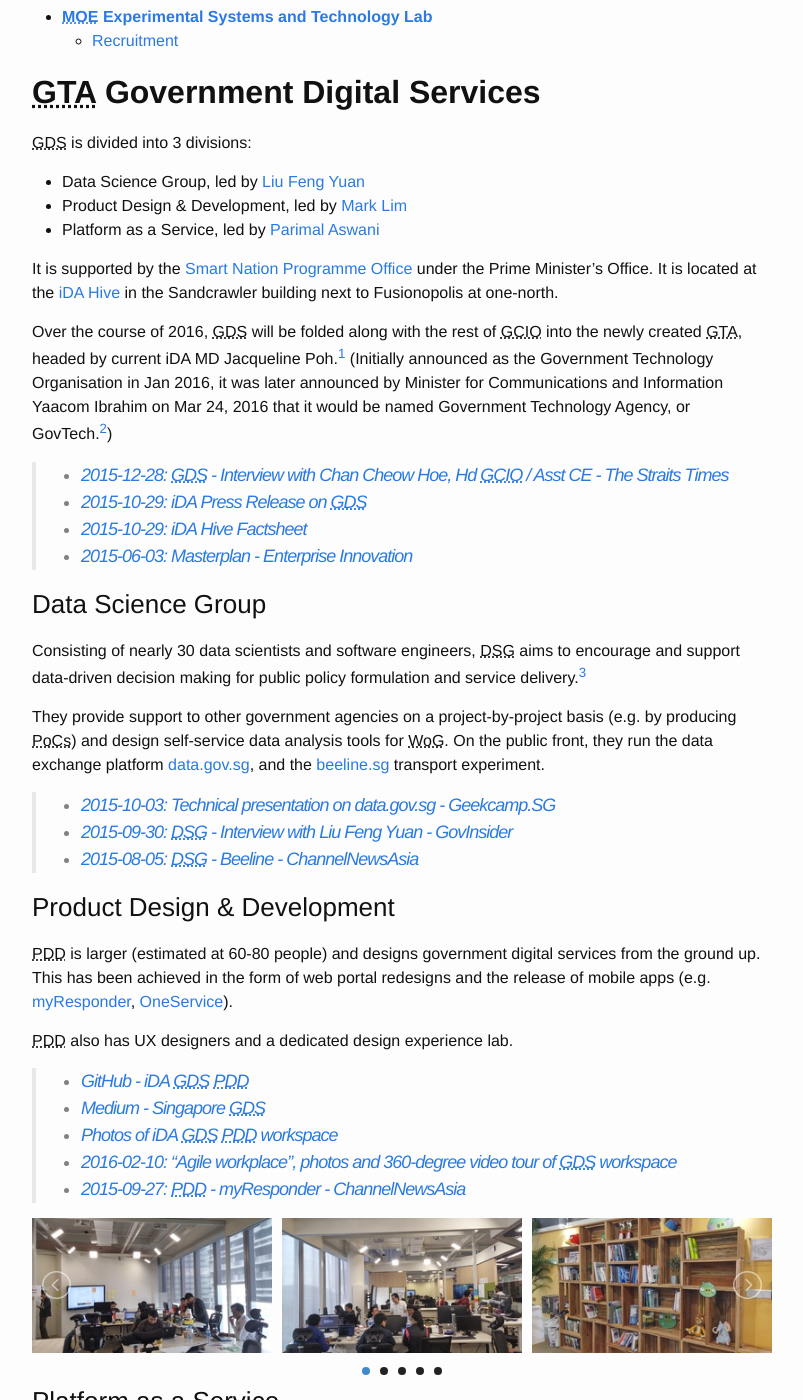
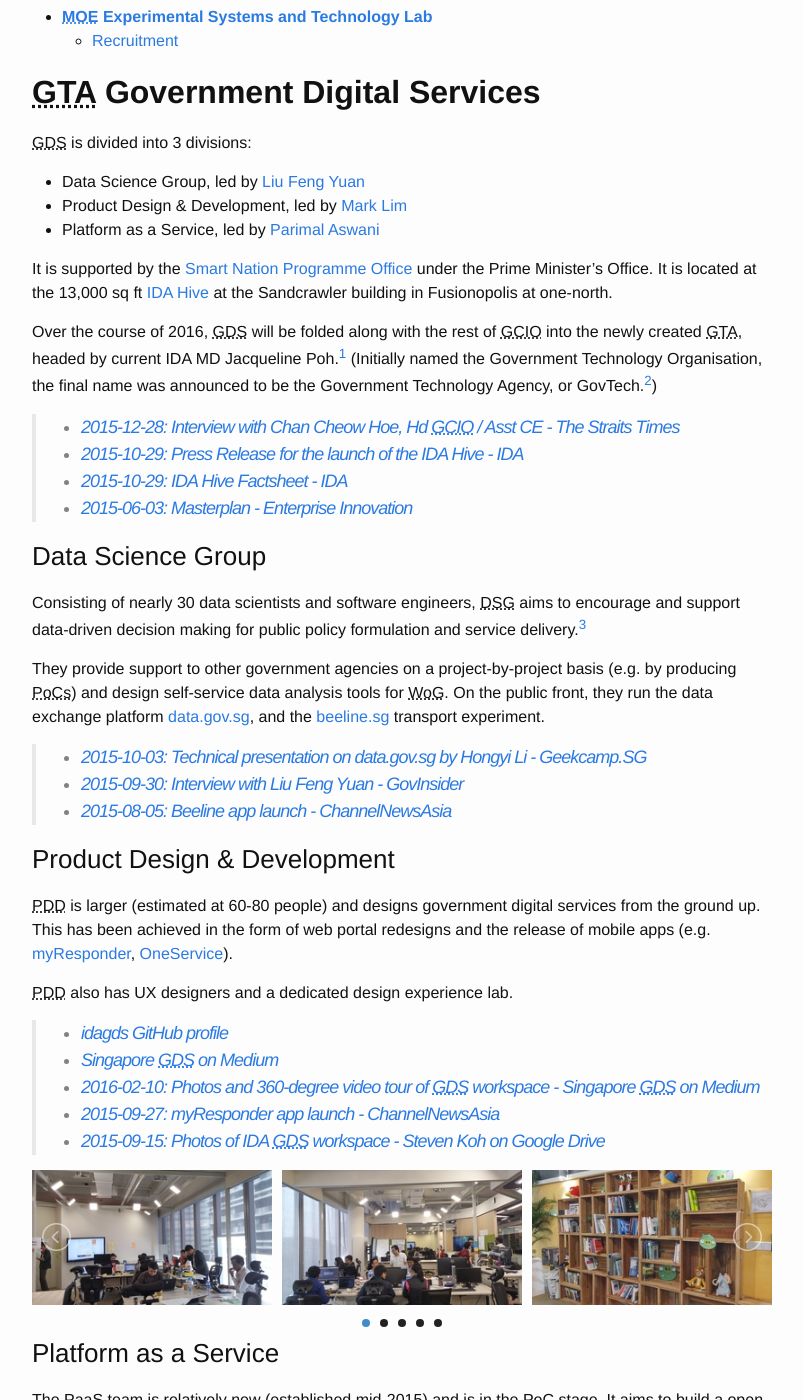
Before and after one commit to codeforsg/codeforsg.github.io, a Jekyll site: the page built from 01-gov_startups.md, in a window 1280 px wide and 1400 px high, scrolled down 374 px. Shown: the whole window, without its empty margins (238-1041 px from the left). Built offline with Jekyll 4.4.1, drawn with Linux system fonts in a browser that asks for light colours; nearby versions of some CDN libraries; comment, search, counter and statistics services are not loaded; some of the changed text lies outside the part shown.

Commit message:
Minor cleanup of text, links

```diff
--- a/01-gov_startups.md
+++ b/01-gov_startups.md
@@ -18,13 +18,13 @@
 - Product Design & Development, led by [Mark Lim](https://www.linkedin.com/in/marklcl)
 - Platform as a Service, led by [Parimal Aswani](https://www.linkedin.com/in/paswani)
 
-It is supported by the [Smart Nation Programme Office](/gov-others) under the Prime Minister's Office. It is located at the [iDA Hive](https://drive.google.com/folderview?id=0BwLqF_ka0mesODNpanZDcnYtYkU&usp=sharing) in the Sandcrawler building next to Fusionopolis at one-north.
+It is supported by the [Smart Nation Programme Office](/gov-others) under the Prime Minister's Office. It is located at the 13,000 sq ft [IDA Hive](https://drive.google.com/folderview?id=0BwLqF_ka0mesODNpanZDcnYtYkU&usp=sharing) at the Sandcrawler building in Fusionopolis at one-north.
 
-Over the course of 2016, GDS will be folded along with the rest of GCIO into the newly created GTA, headed by current iDA MD Jacqueline Poh.[^2] (Initially announced as the Government Technology Organisation in Jan 2016, it was later announced by Minister for Communications and Information Yaacom Ibrahim on Mar 24, 2016 that it would be named Government Technology Agency, or GovTech.[^7])
+Over the course of 2016, GDS will be folded along with the rest of GCIO into the newly created GTA, headed by current IDA MD Jacqueline Poh.[^2] (Initially named the Government Technology Organisation, the final name was announced to be the Government Technology Agency, or GovTech.[^7])
 
-> * [2015-12-28: GDS - Interview with Chan Cheow Hoe, Hd GCIO / Asst CE - The Straits Times](http://www.straitstimes.com/singapore/this-hives-abuzz-with-it-solutions)
-> * [2015-10-29: iDA Press Release on GDS](https://www.ida.gov.sg/About-Us/Newsroom/Media-Releases/2015/Improving-Lives-Through-Data-Science-and-Analytics)
-> * [2015-10-29: iDA Hive Factsheet](/download/2015-10-29 IDA Hive Factsheet.pdf)
+> * [2015-12-28: Interview with Chan Cheow Hoe, Hd GCIO / Asst CE - The Straits Times](http://www.straitstimes.com/singapore/this-hives-abuzz-with-it-solutions)
+> * [2015-10-29: Press Release for the launch of the IDA Hive - IDA](https://www.ida.gov.sg/About-Us/Newsroom/Media-Releases/2015/Improving-Lives-Through-Data-Science-and-Analytics)
+> * [2015-10-29: IDA Hive Factsheet - IDA](/download/2015-10-29 IDA Hive Factsheet.pdf)
 * [2015-06-03: Masterplan - Enterprise Innovation](http://www.enterpriseinnovation.net/article/singapore-govt-reveals-ict-plans-year-1421658407)
 
 [^2]: [MCI Press release, Formation of Infocomm Media Development Authority and Government Technology Organisation.](http://www.mci.gov.sg/web/corp/press-room/categories/press-releases/content/formation-of-infocomm-media-development-authority-and-government-technology-organisation)
@@ -36,11 +36,11 @@
 
 They provide support to other government agencies on a project-by-project basis (e.g. by producing PoCs) and design self-service data analysis tools for WoG. On the public front, they run the data exchange platform [data.gov.sg](https://data.gov.sg), and the [beeline.sg](http://beeline.sg) transport experiment.
 
-> * [2015-10-03: Technical presentation on data.gov.sg - Geekcamp.SG](https://www.youtube.com/watch?v=X4G3ImrxZKQ&feature=youtu.be&t=9m47s)
-> * [2015-09-30: DSG - Interview with Liu Feng Yuan - GovInsider](https://govinsider.asia/smart-gov/exclusive-singapores-radical-new-transport-plan/)
-> * [2015-08-05: DSG - Beeline - ChannelNewsAsia](http://www.channelnewsasia.com/news/singapore/beeline-app-launched-for/2032058.html)
+> * [2015-10-03: Technical presentation on data.gov.sg by Hongyi Li - Geekcamp.SG](https://www.youtube.com/watch?v=X4G3ImrxZKQ&feature=youtu.be&t=9m47s)
+> * [2015-09-30: Interview with Liu Feng Yuan - GovInsider](https://govinsider.asia/smart-gov/exclusive-singapores-radical-new-transport-plan/)
+> * [2015-08-05: Beeline app launch - ChannelNewsAsia](http://www.channelnewsasia.com/news/singapore/beeline-app-launched-for/2032058.html)
 
-[^1]: [iDA Hive Factsheet, 29 Oct 2015](/download/2015-10-29 IDA Hive Factsheet.pdf).
+[^1]: [IDA Hive Factsheet, 29 Oct 2015](/download/2015-10-29 IDA Hive Factsheet.pdf).
 
 ### Product Design & Development ###
 
@@ -48,11 +48,11 @@
 
 PDD also has UX designers and a dedicated design experience lab.
 
-> * [GitHub - iDA GDS PDD](https://github.com/idagds/)
-> * [Medium - Singapore GDS](https://medium.com/singapore-gds)
-> * [Photos of iDA GDS PDD workspace](https://drive.google.com/folderview?id=0BwLqF_ka0mesODNpanZDcnYtYkU&usp=sharing)
-> * [2016-02-10: "Agile workplace", photos and 360-degree video tour of GDS workspace](https://medium.com/singapore-gds/agile-workplace-2874e774c500)
-> * [2015-09-27: PDD - myResponder - ChannelNewsAsia](http://www.channelnewsasia.com/news/singapore/new-government-app/2154120.html)
+> * [idagds GitHub profile](https://github.com/idagds/)
+> * [Singapore GDS on Medium](https://medium.com/singapore-gds)
+> * [2016-02-10: Photos and 360-degree video tour of GDS workspace - Singapore GDS on Medium](https://medium.com/singapore-gds/agile-workplace-2874e774c500)
+> * [2015-09-27: myResponder app launch - ChannelNewsAsia](http://www.channelnewsasia.com/news/singapore/new-government-app/2154120.html)
+> * [2015-09-15: Photos of IDA GDS workspace - Steven Koh on Google Drive](https://drive.google.com/folderview?id=0BwLqF_ka0mesODNpanZDcnYtYkU&usp=sharing)
 
 * {: data-src="/images/gds/1.jpg"} ![](/images/gds/thumb/1.jpg)
 * {: data-src="/images/gds/2.jpg"} ![](/images/gds/thumb/2.jpg)
```
